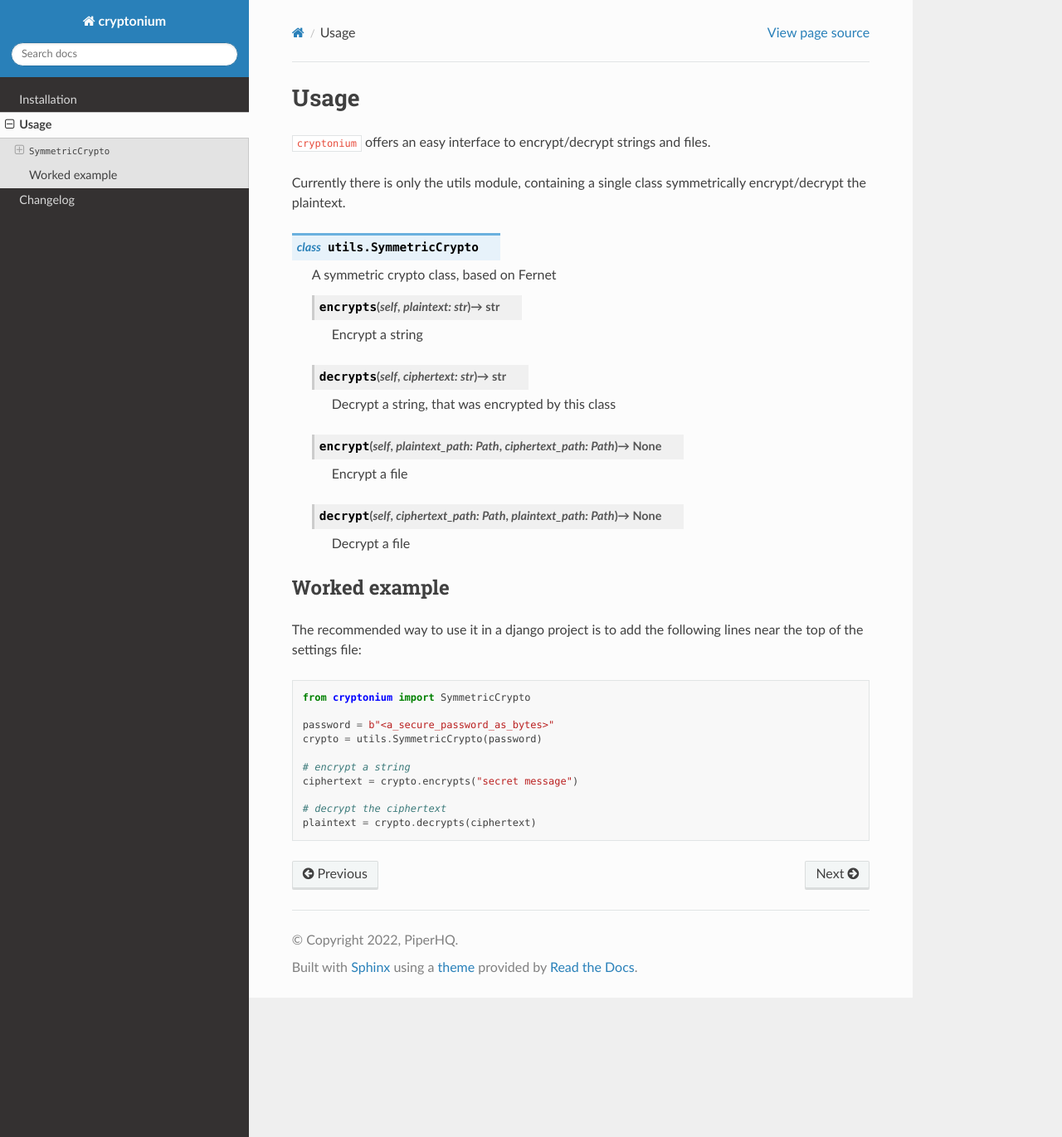
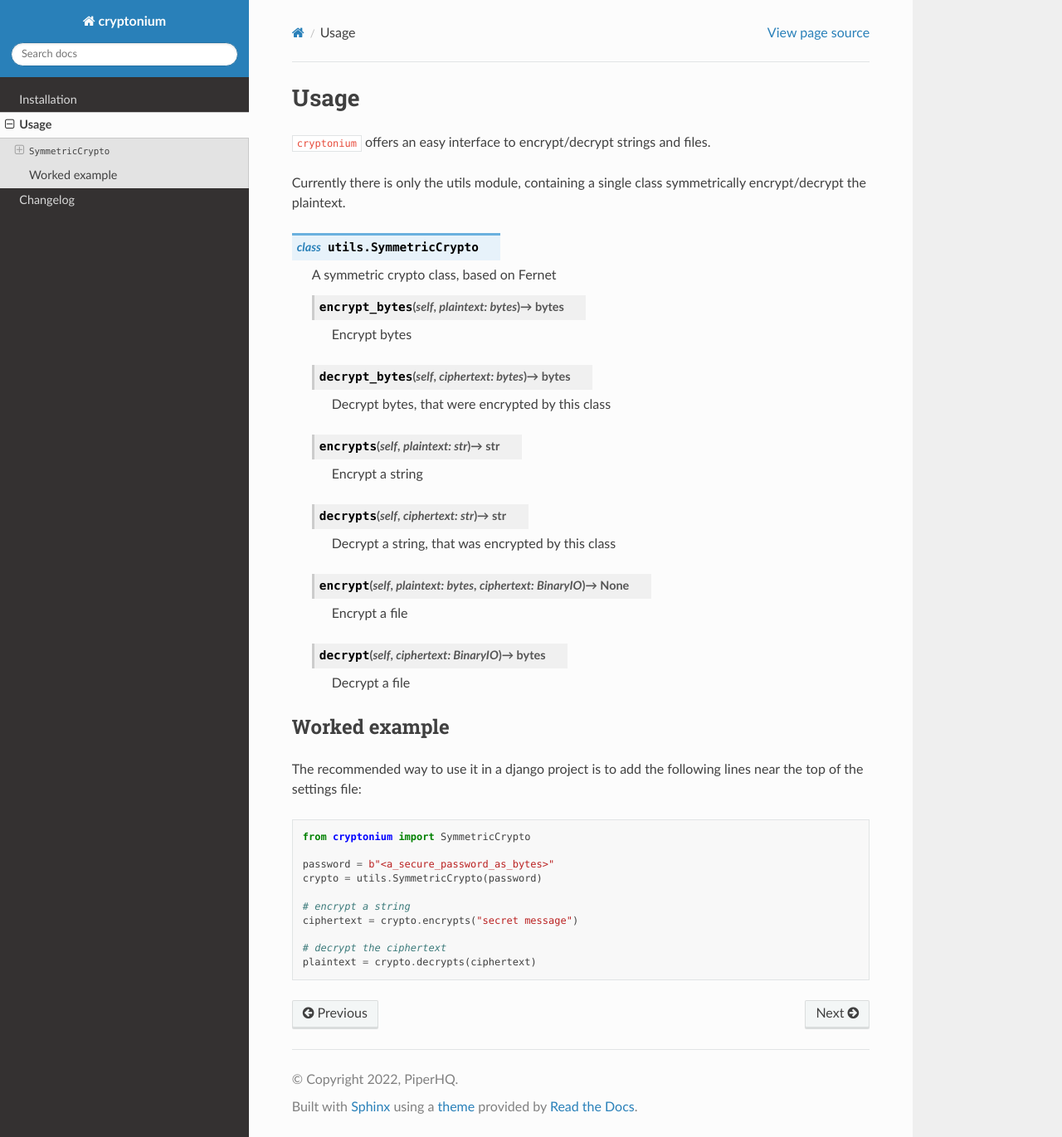
Before and after one commit to piper-hq/cryptonium, a Sphinx documentation site: the page built from docs/source/usage.rst, in a window 1280 px wide and 1371 px high. Shown: the whole window at 83% size. Built offline with Sphinx 7.4.7 and the Read the Docs theme 2.0.0, drawn with Linux system fonts in a browser that asks for light colours.

Commit message:
Expose the methods to encrypt decrypt bytes

```diff
--- a/CHANGELOG.rst
+++ b/CHANGELOG.rst
@@ -8,6 +8,10 @@ The format is based on `Keep a Changelog`_, and this project adheres to `Semanti
 
 `Unreleased`_
 -------------
+
+Added
+^^^^^
+* Exposed the methods that encrypt/decrypt bytes
 
 Changed
 ^^^^^^^
--- a/docs/source/usage.rst
+++ b/docs/source/usage.rst
@@ -13,6 +13,14 @@ symmetrically encrypt/decrypt the plaintext.
 
     A symmetric crypto class, based on Fernet
 
+    .. py:method:: encrypt_bytes(self, plaintext: bytes) -> bytes
+
+       Encrypt bytes
+
+    .. py:method:: decrypt_bytes(self, ciphertext: bytes) -> bytes
+
+       Decrypt bytes, that were encrypted by this class
+
     .. py:method:: encrypts(self, plaintext: str) -> str
 
        Encrypt a string
@@ -21,11 +29,11 @@ symmetrically encrypt/decrypt the plaintext.
 
        Decrypt a string, that was encrypted by this class
 
-    .. py:method:: encrypt(self, plaintext_path: Path, ciphertext_path: Path) -> None
+    .. py:method:: encrypt(self, plaintext: bytes, ciphertext: BinaryIO) -> None
 
        Encrypt a file
 
-    .. py:method:: decrypt(self, ciphertext_path: Path, plaintext_path: Path) -> None
+    .. py:method:: decrypt(self, ciphertext: BinaryIO) -> bytes
 
        Decrypt a file
 
```
Also changed, not shown: 2 other files.
